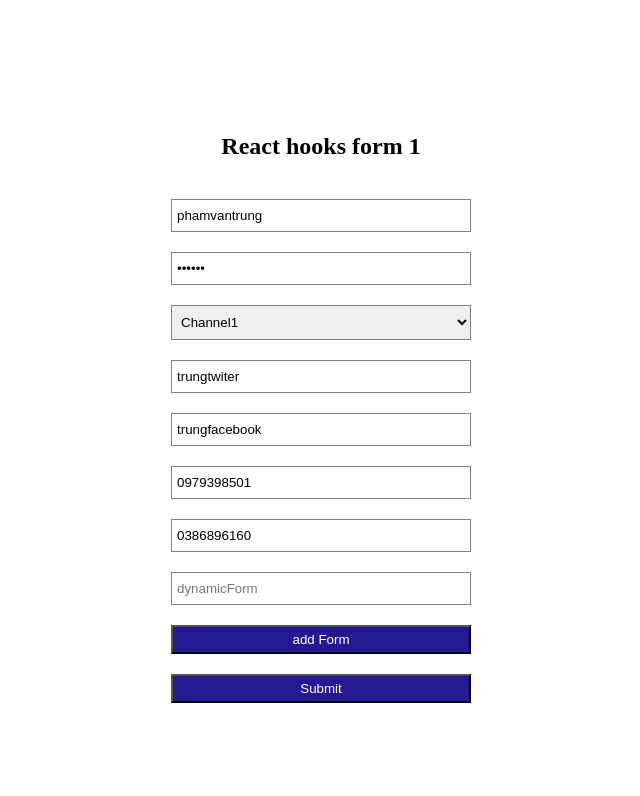
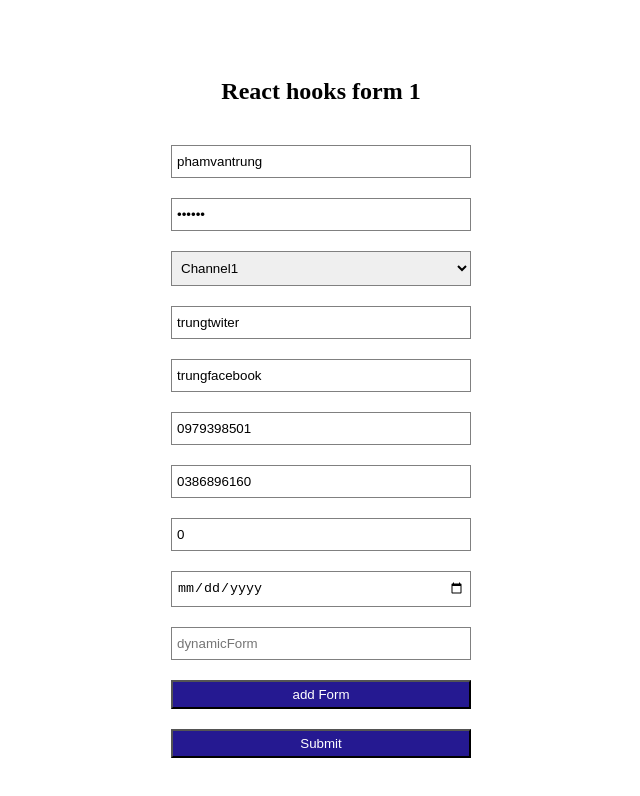
Before and after one commit to Trungdev1611/react_hooks_form, a React (Vite) app: page / in a window 1280 px wide. Shown: the top 796 px of the page, without its empty margins (319-959 px from the left). Built offline with nearby package versions, Linux system fonts and the light colour scheme.

Commit message:
type number and type date in input

```diff
--- a/src/components/Form_reactHookForm.tsx
+++ b/src/components/Form_reactHookForm.tsx
@@ -11,7 +11,9 @@ interface IFormData {
     facebook: string;
   };
   phoneNumber: string[];
-  phNumber: {number: string}[]
+  phNumber: { number: string }[];
+  age: number;
+  date: Date
 }
 let countRender = 0;
 const Form_reactHookForm = () => {
@@ -30,7 +32,9 @@ const Form_reactHookForm = () => {
         facebook: "trungfacebook",
       },
       phoneNumber: ["0979398501", "0386896160"],
-      phNumber: [{number: ""}]
+      phNumber: [{ number: "" }],
+      age: 0,
+      date: new Date()
     },
     // {mode:"onBlur"}
   });
@@ -39,11 +43,11 @@ const Form_reactHookForm = () => {
   countRender++;
 
   //dynamic form (add thêm input và xóa input => form động)
-  const { fields, append,  } = useFieldArray({
+  const { fields, append } = useFieldArray({
     control, // control props comes from useForm (optional: if you are using FormContext)
     name: "phNumber", // unique name for your Field Array -name phải giống như đã khai báo bên trên
   });
-  console.log(`fields`, fields)
+  console.log(`fields`, fields);
 
   console.log(`errors`, errors);
 
@@ -52,9 +56,10 @@ const Form_reactHookForm = () => {
   }
   function addInputform() {
     //gán thêm input vào form (1 hoặc nhiều đều được) - sử dụng append trong useFieldArray
-    append({   //ngoài append cũng hỗ trợ thêm remove input
-        number: ""
-    })
+    append({
+      //ngoài append cũng hỗ trợ thêm remove input
+      number: "",
+    });
   }
   return (
     <div className="form_wrapper">
@@ -90,7 +95,7 @@ const Form_reactHookForm = () => {
               value: true,
               message: "Password is required",
             },
-            validate: (fieldValue) => {
+            validate: (fieldValue: string) => {
               if (fieldValue === "trungphamk53@gmail.com") {
                 return `Không được chọn email này, Vui lòng thử lại!`;
               }
@@ -137,15 +142,41 @@ const Form_reactHookForm = () => {
           {...register("phoneNumber.1")}
         />
 
+        <input
+          type="number"
+          placeholder="Age"
+          {...register("age", {
+            required: {
+              value: true,
+              message: "Age is required",
+            },
+            valueAsNumber: true, //dòng này để chỉ ra giá trị data trong form sẽ là number thay vì string, reactHookform tự convert
+          })}
+        />
+        <input
+          type="date"
+          placeholder="Select date"
+          {...register("date", {
+            required: {
+              value: true,
+              message: "Date is required",
+            },
+            // valueAsDate: true, //dòng này để chỉ ra giá trị data trong form sẽ là date thay vì string, reactHookform tự convert
+          })}
+        />
         {/* form dynamic */}
-        {fields.map((field, index) => {
-            return <input
-            key={field.id} // important to include key with field's id
-            {...register(`phNumber.${index}.number`)}  //đặt tên cho từng input riêng biệt
-            placeholder="dynamicForm"
-          />
+        {fields.map((field: { number: string; id: number }, index: number) => {
+          return (
+            <input
+              key={field.id} // important to include key with field's id
+              {...register(`phNumber.${index}.number`)} //đặt tên cho từng input riêng biệt
+              placeholder="dynamicForm"
+            />
+          );
         })}
-        <button onClick={addInputform} type="button">add Form</button>
+        <button onClick={addInputform} type="button">
+          add Form
+        </button>
         <button>Submit</button>
       </form>
       <DevTool control={control} />{" "}
```
Also changed, not shown: lythuyet/8.typeNumber_date_input.txt (added), 1 other file (tests, documents, lock files or other folders).
